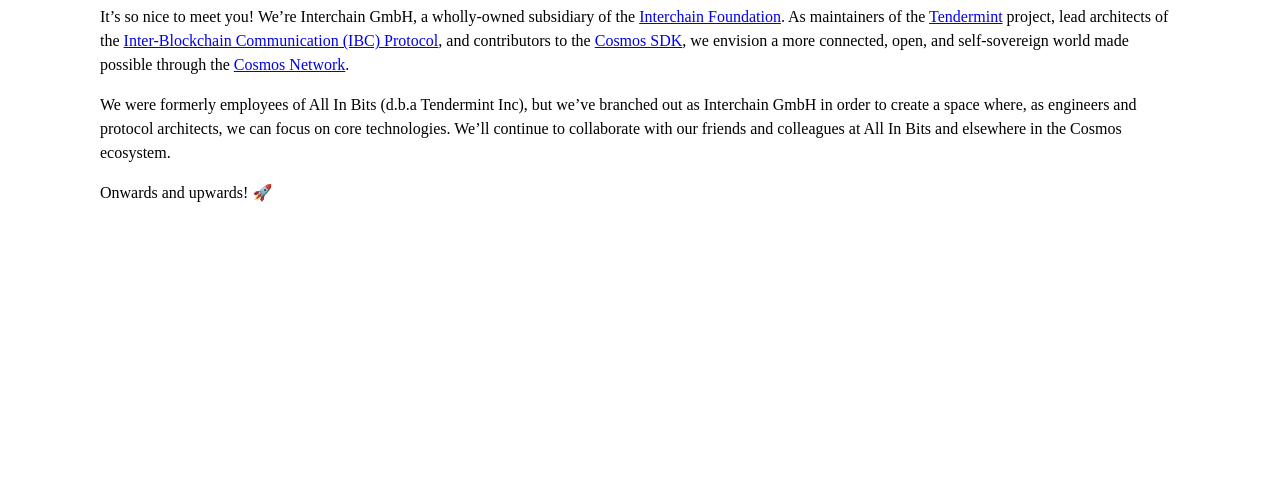
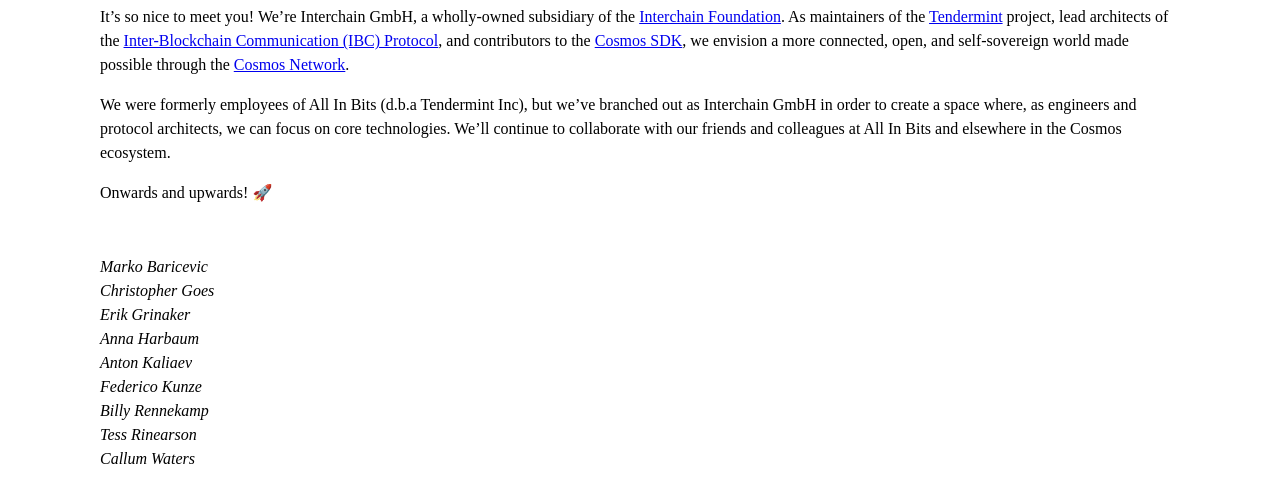
Before and after one commit to okwme/interchainberlin.github.io, a plain HTML site: page index.html in a window 1280 px wide. Shown: the part 164-666 px from the top of the page. Drawn offline with Linux system fonts and the light colour scheme.

Commit message:
add names

```diff
--- a/index.html
+++ b/index.html
@@ -5,6 +5,13 @@
             body {
                 margin: 100px;
                 line-height: 1.5;
+            }
+
+            .names{
+                font-style: italic;
+                list-style-type: none;
+                margin-top: 50px;
+                padding-left: 0;
             }
         </style>
 
@@ -37,5 +44,16 @@
         <p>
             Onwards and upwards! 🚀
         </p>
+        <ul class="names">
+            <li>Marko Baricevic</li>
+            <li>Christopher Goes</li>
+            <li>Erik Grinaker</li>
+            <li>Anna Harbaum</li>
+            <li>Anton Kaliaev</li>
+            <li>Federico Kunze</li>
+            <li>Billy Rennekamp</li>
+            <li>Tess Rinearson</li>
+            <li>Callum Waters</li>
+        </ul>
     </body>
 </html>
```
